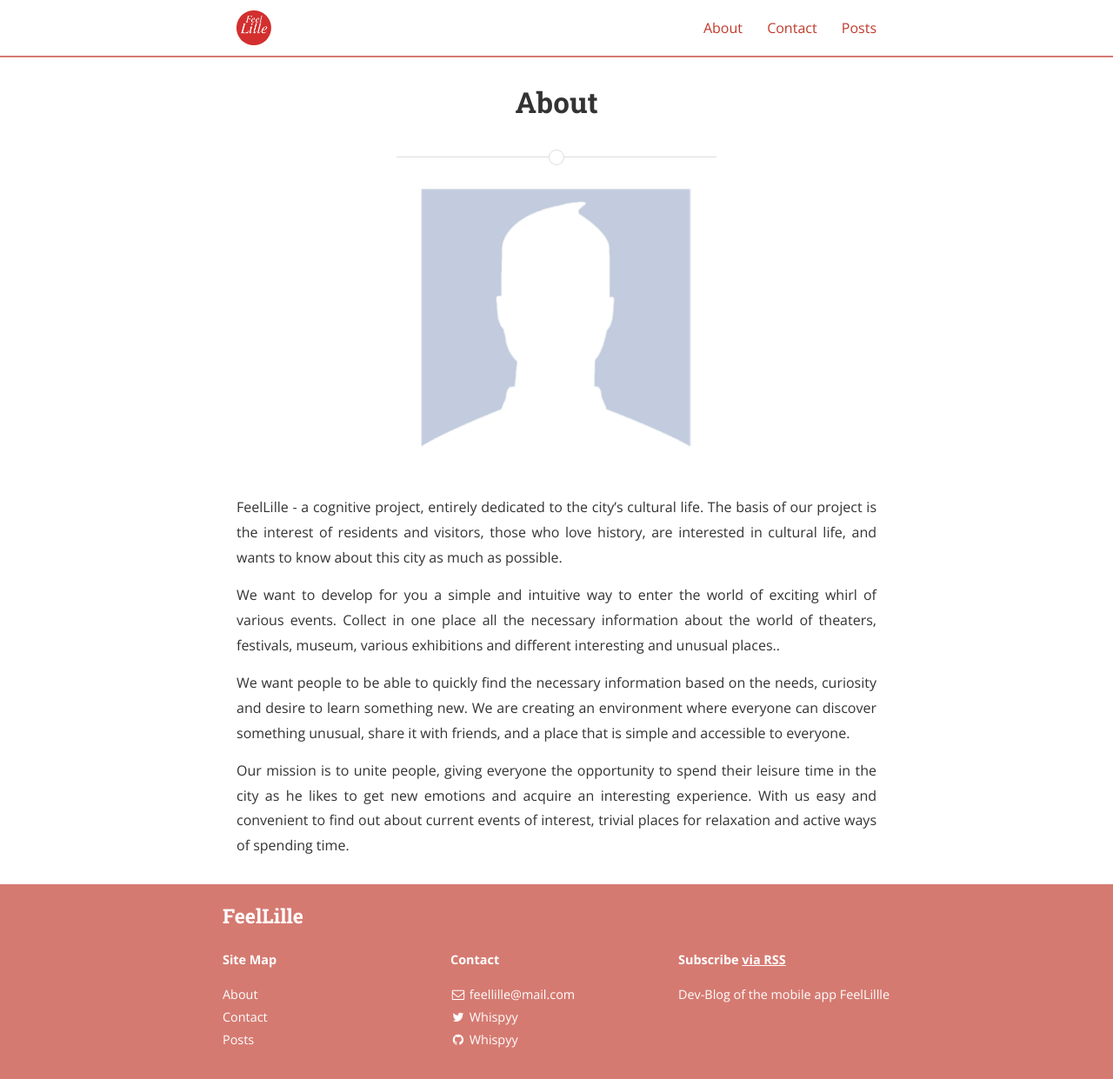
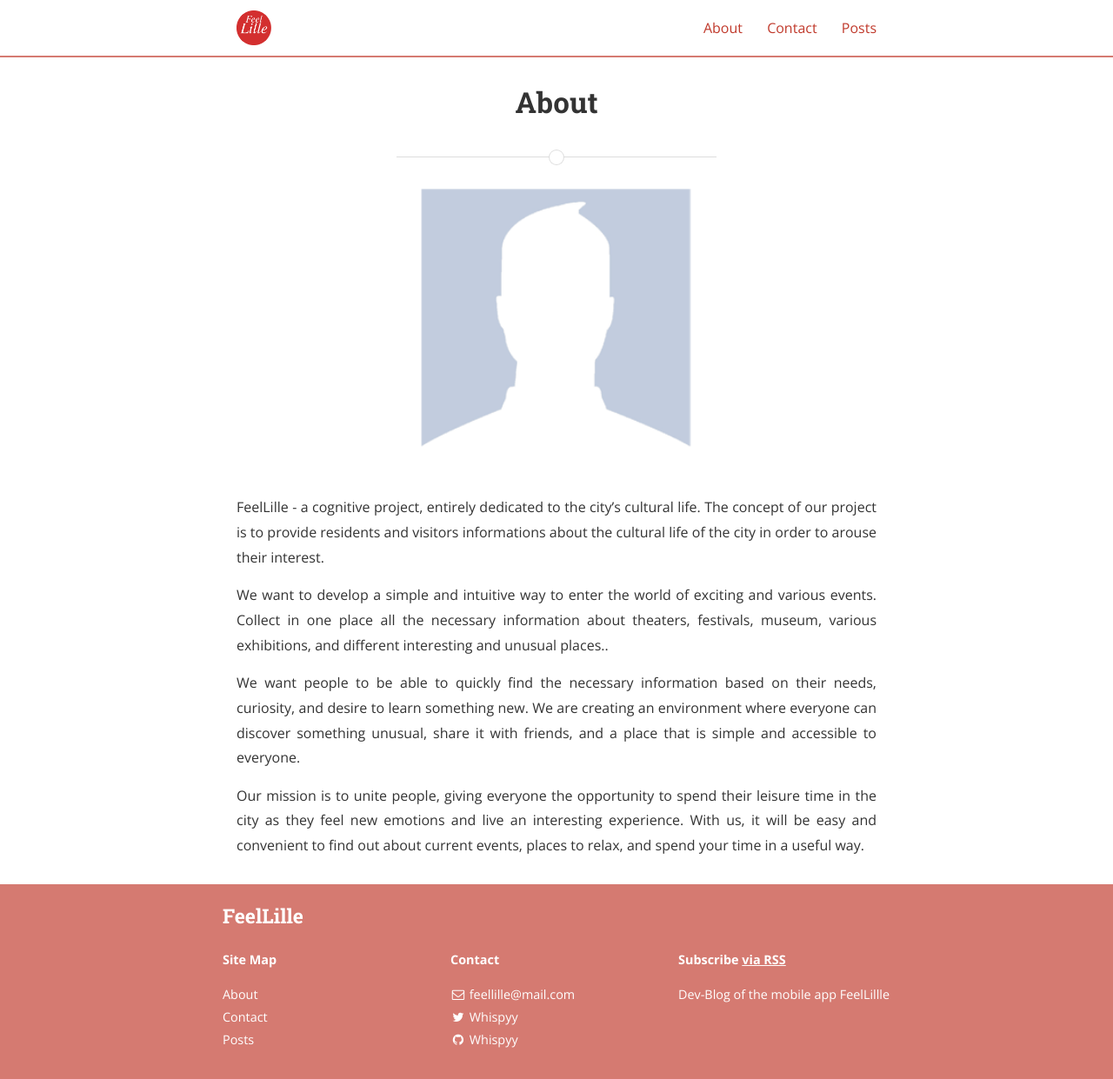
Before and after one commit to LinaEfer/FeelLilleDevBlog, a Jekyll site: the page built from about.md, in a window 1280 px wide. Shown: the whole page at 87% size. Built offline with Jekyll 4.4.1, drawn with Linux system fonts in a browser that asks for light colours; nearby versions of some CDN libraries; a style sheet for code colours, icons or effects is not loaded.

Commit message:
correcting english

```diff
--- a/_config.yml
+++ b/_config.yml
@@ -10,7 +10,7 @@ exclude:
 
 # Site settings
 title: FeelLille
-subtitle: "A simple yet mobile app that organize your event in Lille"
+subtitle: "A simple mobile app which organizes your events in Lille"
 email: feellille@mail.com
 name: JF Durand And Vasilina Frolkova
 description: >
--- a/about.md
+++ b/about.md
@@ -6,14 +6,14 @@ permalink: /about/
 
 <img src="{{ site.baseurl }}/assets/profile-placeholder.gif" title="Profile Picture" class="profile">
 
-FeelLille - a cognitive project, entirely dedicated to the city's cultural life. The basis of our project is the interest of residents and visitors, those who love history, are interested in cultural life, and wants to know about this city as much as possible.
+FeelLille - a cognitive project, entirely dedicated to the city's cultural life. The concept of our project is to provide residents and visitors informations about the cultural life of the city in order to arouse their interest.
 {: style="text-align: justify;"}
 
-We want to develop for you a simple and intuitive way to enter the world of exciting whirl of various events. Collect in one place all the necessary information about the world of theaters, festivals, museum, various exhibitions and different interesting and unusual places..
+We want to develop a simple and intuitive way to enter the world of exciting and various events. Collect in one place all the necessary information about  theaters, festivals, museum, various exhibitions, and different interesting and unusual places..
 {: style="text-align: justify;"}
 
-We want people to be able to quickly find the necessary information based on the needs, curiosity and desire to learn something new. We are creating an environment where everyone can discover something unusual, share it with friends, and a place that is simple and accessible to everyone.
+We want people to be able to quickly find the necessary information based on their needs, curiosity, and desire to learn something new. We are creating an environment where everyone can discover something unusual, share it with friends, and a place that is simple and accessible to everyone.
 {: style="text-align: justify;"}
 
-Our mission is to unite people, giving everyone the opportunity to spend their leisure time in the city as he likes to get new emotions and acquire an interesting experience. With us easy and convenient to find out about current events of interest, trivial places for relaxation and active ways of spending time.
+Our mission is to unite people, giving everyone the opportunity to spend their leisure time in the city as they feel new emotions and live an interesting experience. With us, it will be easy and convenient to find out about current events, places to relax, and spend your time in a useful way.
 {: style="text-align: justify;"}
```
Also changed, not shown: _posts/2016-10-05-Introduction.markdown (+4 -4 lines).
